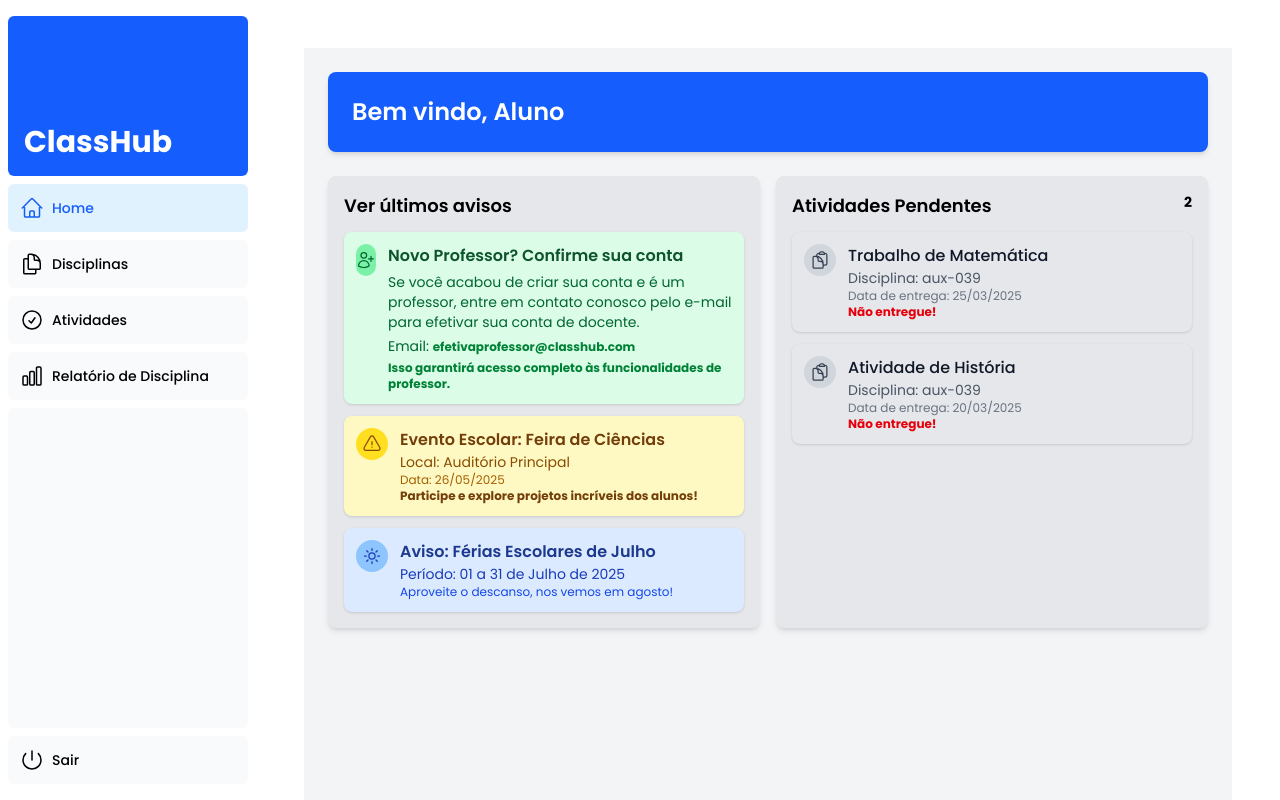
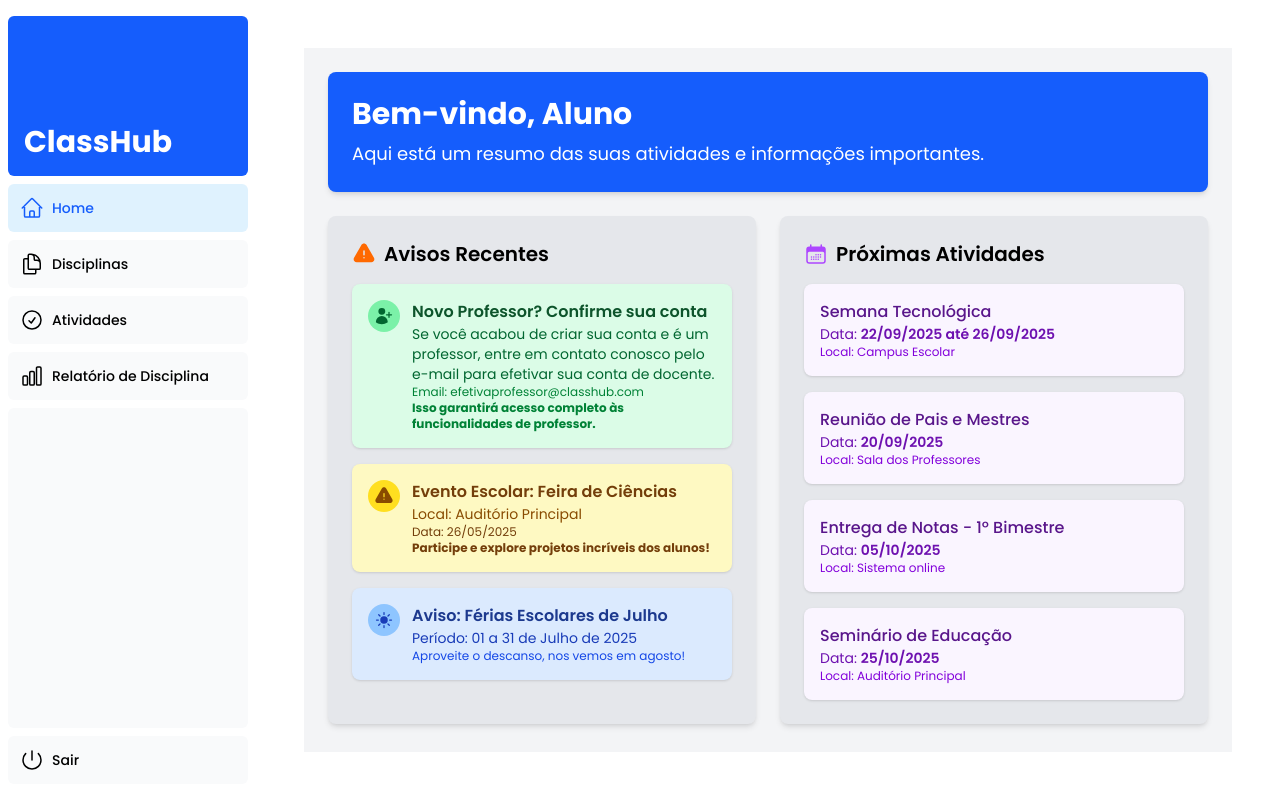
Before and after one commit to FernandoGreca/class-hub, a Next.js app in the folder front/: page /dashboard-aluno in a window 1280 px wide. Built offline with nearby package versions, Linux system fonts and the light colour scheme.

Commit message:
fix: ajusta dashboard aluno e professor

```diff
--- a/front/src/app/dashboard-aluno/page.tsx
+++ b/front/src/app/dashboard-aluno/page.tsx
@@ -1,116 +1,108 @@
 "use client";
 
-import AtividadesPendentes from "@/app/ui/dashboard/atividades-pendentes";
-import { ClipboardDocumentIcon, ExclamationTriangleIcon, SunIcon, UserPlusIcon } from "@heroicons/react/24/outline";
+import { ExclamationTriangleIcon, SunIcon, UserPlusIcon, CalendarDaysIcon } from '@heroicons/react/24/solid';
 
+// O componente principal do painel do aluno
 export default function DashboardAluno() {
-  const atividades = [
+  const proximasAtividades = [
+    { nome: "Semana Tecnológica", data: "22/09/2025 até 26/09/2025", local: "Campus Escolar" },
+    { nome: "Reunião de Pais e Mestres", data: "20/09/2025", local: "Sala dos Professores" },
+    { nome: "Entrega de Notas - 1º Bimestre", data: "05/10/2025", local: "Sistema online" },
+    { nome: "Seminário de Educação", data: "25/10/2025", local: "Auditório Principal" },
+  ];
+
+  const avisos = [
     {
-      disciplina: "aux-039",
-      descricao: "Trabalho de Matemática",
-      data_entrega: "2025-03-25",
-      nota: 10,
-      nota_aluno: null,
+      titulo: "Novo Professor? Confirme sua conta",
+      descricao: "Se você acabou de criar sua conta e é um professor, entre em contato conosco pelo e-mail para efetivar sua conta de docente.",
+      detalhe: "Email: efetivaprofessor@classhub.com",
+      obs: "Isso garantirá acesso completo às funcionalidades de professor.",
+      icon: UserPlusIcon,
+      bgColor: "bg-green-100",
+      hoverBgColor: "hover:bg-green-200",
+      iconBgColor: "bg-green-300",
+      iconColor: "text-green-800",
+      textColor: "text-green-900",
+      descColor: "text-green-800",
+      obsColor: "text-green-700",
     },
     {
-      disciplina: "aux-039",
-      descricao: "Redação",
-      data_entrega: "2025-03-30",
-      nota: 10,
-      nota_aluno: 8,
+      titulo: "Evento Escolar: Feira de Ciências",
+      descricao: "Local: Auditório Principal",
+      detalhe: "Data: 26/05/2025",
+      obs: "Participe e explore projetos incríveis dos alunos!",
+      icon: ExclamationTriangleIcon,
+      bgColor: "bg-yellow-100",
+      hoverBgColor: "hover:bg-yellow-200",
+      iconBgColor: "bg-yellow-300",
+      iconColor: "text-yellow-800",
+      textColor: "text-yellow-900",
+      descColor: "text-yellow-800",
+      obsColor: "text-yellow-900",
     },
     {
-      disciplina: "aux-039",
-      descricao: "Atividade de História",
-      data_entrega: "2025-03-20",
-      nota: 10,
-      nota_aluno: null,
+      titulo: "Aviso: Férias Escolares de Julho",
+      descricao: "Período: 01 a 31 de Julho de 2025",
+      detalhe: "Aproveite o descanso, nos vemos em agosto!",
+      icon: SunIcon,
+      bgColor: "bg-blue-100",
+      hoverBgColor: "hover:bg-blue-200",
+      iconBgColor: "bg-blue-300",
+      iconColor: "text-blue-800",
+      textColor: "text-blue-900",
+      descColor: "text-blue-800",
+      obsColor: "text-blue-700",
     },
   ];
 
   return (
-    <div className="flex h-screen bg-gray-100">
-      <div className="flex-1 p-6">
+    <div className="flex flex-col h-full bg-gray-100">
+      <div className="flex-1 p-4 sm:p-6 overflow-y-auto">
+        {/* Cabeçalho */}
         <div className="bg-blue-600 text-white p-6 rounded-lg shadow-md">
-          <h1 className="text-2xl font-semibold">Bem vindo, Aluno</h1>
+          <h1 className="text-3xl font-bold">Bem-vindo, Aluno</h1>
+          <p className="mt-2 text-lg">Aqui está um resumo das suas atividades e informações importantes.</p>
         </div>
 
-        <div className="grid grid-cols-2 gap-4 mt-6">
-          {/* Card de avisos */}
-          <div className="bg-gray-200 p-4 rounded-lg shadow-md">
-            <h2 className="text-lg font-semibold">Ver últimos avisos</h2>
-            <ul className="mt-2">
-              {/* Aviso para Professores Novos */}
-              <li className="flex items-start mt-3 space-x-3 p-3 rounded-lg shadow bg-green-100 hover:bg-green-200 cursor-pointer transition">
-                {/* Ícone de aviso */}
-                <div className="w-8 h-8 bg-green-300 rounded-full flex items-center justify-center">
-                  <UserPlusIcon className="w-5 h-5 text-green-800" />
-                </div>
-
-                {/* Informações do aviso */}
-                <div className="flex flex-col gap-1">
-                  <p className="text-green-900 font-semibold">
-                    Novo Professor? Confirme sua conta
-                  </p>
-                  <p className="text-green-800 text-sm">
-                    Se você acabou de criar sua conta e é um professor, entre em contato conosco pelo e-mail para efetivar sua conta de docente.
-                  </p>
-                  <p className="text-green-800 text-sm" >Email: <span className="text-green-700 text-xs font-bold">efetivaprofessor@classhub.com</span></p>
-                  <p className="text-green-700 text-xs font-bold">
-                    Isso garantirá acesso completo às funcionalidades de professor.
-                  </p>
-                </div>
-              </li>
-
-
-              {/* Aviso Feira de Ciências */}
-              <li className="flex items-start mt-3 space-x-3 p-3 rounded-lg shadow bg-yellow-100 hover:bg-yellow-200 cursor-pointer transition">
-                {/* Ícone de aviso */}
-                <div className="w-8 h-8 bg-yellow-300 rounded-full flex items-center justify-center">
-                  <ExclamationTriangleIcon className="w-5 h-5 text-yellow-800" />
-                </div>
-
-                {/* Informações do evento */}
-                <div className="flex-1">
-                  <p className="text-yellow-900 font-semibold">
-                    Evento Escolar: Feira de Ciências
-                  </p>
-                  <p className="text-yellow-800 text-sm">
-                    Local: Auditório Principal
-                  </p>
-                  <p className="text-yellow-700 text-xs">Data: 26/05/2025</p>
-                  <p className="text-yellow-900 text-xs font-bold">
-                    Participe e explore projetos incríveis dos alunos!
-                  </p>
-                </div>
-              </li>
-
-              {/* Aviso de Férias Escolares */}
-              <li className="flex items-start mt-3 space-x-3 p-3 rounded-lg shadow bg-blue-100 hover:bg-blue-200 cursor-pointer transition">
-                {/* Ícone de férias */}
-                <div className="w-8 h-8 bg-blue-300 rounded-full flex items-center justify-center">
-                  <SunIcon className="w-5 h-5 text-blue-800" />
-                </div>
-
-                {/* Informações das férias */}
-                <div className="flex-1">
-                  <p className="text-blue-900 font-semibold">
-                    Aviso: Férias Escolares de Julho
-                  </p>
-                  <p className="text-blue-800 text-sm">
-                    Período: 01 a 31 de Julho de 2025
-                  </p>
-                  <p className="text-blue-700 text-xs">
-                    Aproveite o descanso, nos vemos em agosto!
-                  </p>
-                </div>
-              </li>
-
-
+        {/* Cards responsivos */}
+        <div className="grid grid-cols-1 md:grid-cols-2 lg:grid-cols-2 gap-6 mt-6">
+          {/* Card de Avisos */}
+          <div className="bg-gray-200 p-6 rounded-lg shadow-md">
+            <h2 className="text-xl font-semibold flex items-center gap-2 mb-4">
+              <ExclamationTriangleIcon className="w-6 h-6 text-orange-500" /> Avisos Recentes
+            </h2>
+            <ul className="mt-2 space-y-4">
+              {avisos.map((aviso, index) => (
+                <li key={index} className={`flex items-start space-x-3 p-4 rounded-lg shadow cursor-pointer transition ${aviso.bgColor} ${aviso.hoverBgColor}`}>
+                  <div className={`w-8 h-8 rounded-full flex items-center justify-center ${aviso.iconBgColor}`}>
+                    <aviso.icon className={`w-5 h-5 ${aviso.iconColor}`} />
+                  </div>
+                  <div className="flex-1">
+                    <p className={`font-semibold ${aviso.textColor}`}>{aviso.titulo}</p>
+                    <p className={`text-sm ${aviso.descColor}`}>{aviso.descricao}</p>
+                    {aviso.detalhe && <p className={`text-xs ${aviso.obsColor}`}>{aviso.detalhe}</p>}
+                    {aviso.obs && <p className={`text-xs font-bold ${aviso.obsColor}`}>{aviso.obs}</p>}
+                  </div>
+                </li>
+              ))}
             </ul>
           </div>
 
-          <AtividadesPendentes atividades={atividades} />
+          {/* Card de Próximas Atividades */}
+          <div className="bg-gray-200 p-6 rounded-lg shadow-md">
+            <h2 className="text-xl font-semibold flex items-center gap-2 mb-4">
+              <CalendarDaysIcon className="w-6 h-6 text-purple-500" /> Próximas Atividades
+            </h2>
+            <ul className="space-y-4">
+              {proximasAtividades.map((atividade, index) => (
+                <li key={index} className="bg-purple-50 p-4 rounded-lg shadow-sm hover:bg-purple-100 transition cursor-pointer">
+                  <p className="font-medium text-purple-900">{atividade.nome}</p>
+                  <p className="text-sm text-purple-800">Data: <span className="font-semibold">{atividade.data}</span></p>
+                  <p className="text-xs text-purple-700">Local: {atividade.local}</p>
+                </li>
+              ))}
+            </ul>
+          </div>
         </div>
       </div>
     </div>
--- a/front/src/app/dashboard-professor/page.tsx
+++ b/front/src/app/dashboard-professor/page.tsx
@@ -1,92 +1,75 @@
 "use client";
 
-import AtividadesPendentes from "@/app/ui/dashboard/atividades-pendentes";
-import { ClipboardDocumentIcon, ExclamationTriangleIcon, SunIcon } from "@heroicons/react/24/outline";
+import { ExclamationTriangleIcon, SunIcon, CalendarDaysIcon } from '@heroicons/react/24/solid';
 
 export default function DashboardProfessor() {
   const atividades = [
-    {
-      disciplina: "aux-039",
-      descricao: "Trabalho de Matemática",
-      data_entrega: "2025-03-25",
-      nota: 10,
-      nota_aluno: null,
-    },
-    {
-      disciplina: "aux-039",
-      descricao: "Redação",
-      data_entrega: "2025-03-30",
-      nota: 10,
-      nota_aluno: 8,
-    },
-    {
-      disciplina: "aux-039",
-      descricao: "Atividade de História",
-      data_entrega: "2025-03-20",
-      nota: 10,
-      nota_aluno: null,
-    },
+    { nome: "Semana Tecnológica", data: "22/09/2025 até 26/09/2025", local: "Campus Escolar" },
+    { nome: "Reunião de Pais e Mestres", data: "20/09/2025", local: "Sala dos Professores" },
+    { nome: "Entrega de Notas - 1º Bimestre", data: "05/10/2025", local: "Sistema online" },
+    { nome: "Seminário de Educação", data: "25/10/2025", local: "Auditório Principal" },
   ];
 
+
   return (
-    <div className="flex h-screen bg-gray-100">
-      <div className="flex-1 p-4 sm:p-6">
+    <div className="flex flex-col h-full bg-gray-100">
+      <div className="flex-1 p-4 sm:p-6 overflow-y-auto">
         {/* Cabeçalho */}
         <div className="bg-blue-600 text-white p-6 rounded-lg shadow-md">
-          <h1 className="text-2xl font-semibold">Bem vindo, Professor</h1>
+          <h1 className="text-3xl font-bold">Bem-vindo, Professor</h1>
+          <p className="mt-2 text-lg">Aqui está um resumo das suas atividades e informações importantes.</p>
         </div>
 
         {/* Cards responsivos */}
-        <div className="grid grid-cols-1 gap-4 mt-6">
-          {/* Card de avisos */}
-          <div className="bg-gray-200 p-4 rounded-lg shadow-md">
-            <h2 className="text-lg font-semibold">Ver últimos avisos</h2>
-            <ul className="mt-2">
+        <div className="grid grid-cols-1 md:grid-cols-2 lg:grid-cols-2 gap-6 mt-6">
+
+          {/* Card de Avisos */}
+          <div className="bg-gray-200 p-6 rounded-lg shadow-md">
+            <h2 className="text-xl font-semibold flex items-center gap-2 mb-4">
+              <ExclamationTriangleIcon className="w-6 h-6 text-orange-500" /> Avisos Recentes
+            </h2>
+            <ul className="mt-2 space-y-4">
               {/* Aviso Feira de Ciências */}
-              <li className="flex items-start mt-3 space-x-3 p-3 rounded-lg shadow bg-yellow-100 hover:bg-yellow-200 cursor-pointer transition">
-                {/* Ícone de aviso */}
+              <li className="flex items-start space-x-3 p-4 rounded-lg shadow bg-yellow-100 hover:bg-yellow-200 cursor-pointer transition">
                 <div className="w-8 h-8 bg-yellow-300 rounded-full flex items-center justify-center">
                   <ExclamationTriangleIcon className="w-5 h-5 text-yellow-800" />
                 </div>
-
-                {/* Informações do evento */}
                 <div className="flex-1">
-                  <p className="text-yellow-900 font-semibold">
-                    Evento Escolar: Feira de Ciências
-                  </p>
-                  <p className="text-yellow-800 text-sm">
-                    Local: Auditório Principal
-                  </p>
+                  <p className="text-yellow-900 font-semibold">Evento Escolar: Feira de Ciências</p>
+                  <p className="text-yellow-800 text-sm">Local: Auditório Principal</p>
                   <p className="text-yellow-700 text-xs">Data: 26/05/2025</p>
-                  <p className="text-yellow-900 text-xs font-bold">
-                    Participe e explore projetos incríveis dos alunos!
-                  </p>
                 </div>
               </li>
 
               {/* Aviso de Férias Escolares */}
-              <li className="flex items-start mt-3 space-x-3 p-3 rounded-lg shadow bg-blue-100 hover:bg-blue-200 cursor-pointer transition">
-                {/* Ícone de férias */}
+              <li className="flex items-start space-x-3 p-4 rounded-lg shadow bg-blue-100 hover:bg-blue-200 cursor-pointer transition">
                 <div className="w-8 h-8 bg-blue-300 rounded-full flex items-center justify-center">
                   <SunIcon className="w-5 h-5 text-blue-800" />
                 </div>
-
-                {/* Informações das férias */}
                 <div className="flex-1">
-                  <p className="text-blue-900 font-semibold">
-                    Aviso: Férias Escolares de Julho
-                  </p>
-                  <p className="text-blue-800 text-sm">
-                    Período: 01 a 31 de Julho de 2025
-                  </p>
-                  <p className="text-blue-700 text-xs">
-                    Aproveite o descanso, nos vemos em agosto!
-                  </p>
+                  <p className="text-blue-900 font-semibold">Aviso: Férias Escolares de Julho</p>
+                  <p className="text-blue-800 text-sm">Período: 01 a 31 de Julho de 2025</p>
                 </div>
               </li>
             </ul>
           </div>
 
+
+          {/* Card de Calendário de Atividades */}
+          <div className="bg-gray-200 p-6 rounded-lg shadow-md">
+            <h2 className="text-xl font-semibold flex items-center gap-2 mb-4">
+              <CalendarDaysIcon className="w-6 h-6 text-green-500" /> Próximas Atividades
+            </h2>
+            <ul className="space-y-4">
+              {atividades.map((atividade, index) => (
+                <li key={index} className="bg-green-50 p-4 rounded-lg shadow-sm hover:bg-green-100 transition cursor-pointer">
+                  <p className="font-medium text-green-900">{atividade.nome}</p>
+                  <p className="text-sm text-green-800">Data: <span className="font-semibold">{atividade.data}</span></p>
+                  <p className="text-xs text-green-700">Local: {atividade.local}</p>
+                </li>
+              ))}
+            </ul>
+          </div>
         </div>
       </div>
     </div>
```
